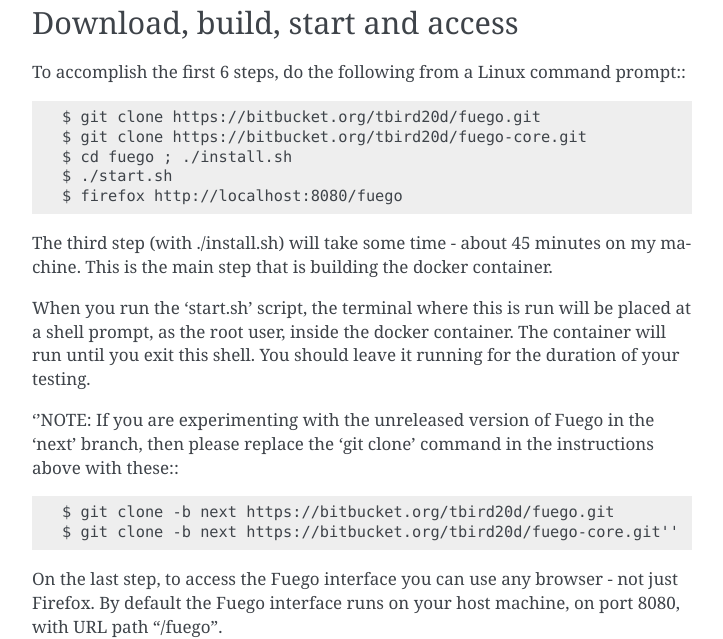
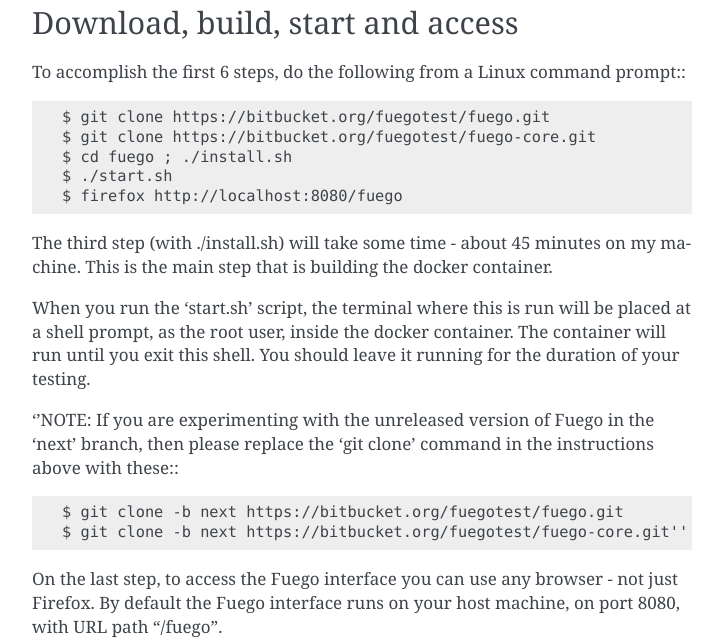
Before and after one commit to vh21/fuego, a Sphinx documentation site: the page built from docs/QuickstartGuide.rst, in a window 1280 px wide and 900 px high, scrolled down 596 px. Shown: the part 152-791 px from the top of the window, without its empty margins (388-1111 px from the left). Built offline with Sphinx 7.4.7, drawn with Linux system fonts in a browser that asks for light colours; some of the changed lines change nothing that is shown.

Commit message:
docs: update repository to the official one
Signed-off-by: Daniel Sangorrin <daniel.sangorrin@toshiba.co.jp>

Conflicts:
	docs/QuickstartGuide.rst

```diff
--- a/docs/QuickstartGuide.rst
+++ b/docs/QuickstartGuide.rst
@@ -37,8 +37,8 @@
 To accomplish the first 6 steps, do the following from a Linux command
 prompt:::
 
-  $ git clone https://bitbucket.org/tbird20d/fuego.git
-  $ git clone https://bitbucket.org/tbird20d/fuego-core.git
+  $ git clone https://bitbucket.org/fuegotest/fuego.git
+  $ git clone https://bitbucket.org/fuegotest/fuego-core.git
   $ cd fuego ; ./install.sh
   $ ./start.sh
   $ firefox http://localhost:8080/fuego
@@ -57,8 +57,8 @@
 in the 'next' branch, then please replace the 'git clone' command in
 the instructions above with these:::
 
-  $ git clone -b next https://bitbucket.org/tbird20d/fuego.git
-  $ git clone -b next https://bitbucket.org/tbird20d/fuego-core.git''
+  $ git clone -b next https://bitbucket.org/fuegotest/fuego.git
+  $ git clone -b next https://bitbucket.org/fuegotest/fuego-core.git''
 
 On the last step, to access the Fuego interface you can use any
 browser - not just Firefox.  By default the Fuego interface runs on your
```
